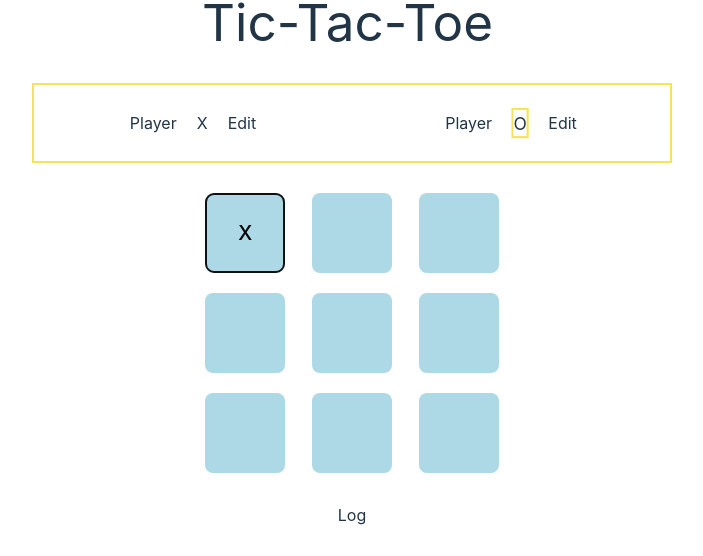
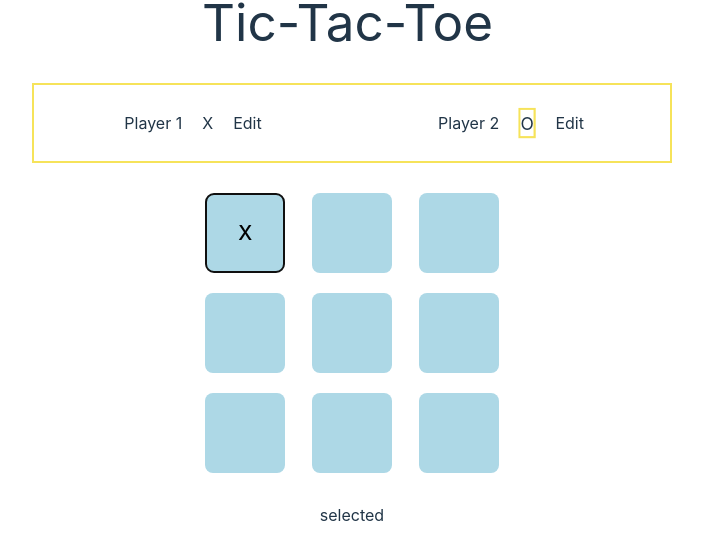
Before and after one commit to Muhammad-Arslan11/tic-tac-toe-react, a React (Vite) app: page / in a window 1280 px wide. Both pictures are taken after a click on the button 533 px from the left and 553 px from the top of the page. Shown: the part 321-877 px from the top of the page, without its empty margins (288-991 px from the left). Built offline with nearby package versions, Linux system fonts and the light colour scheme.

Commit message:
Log component need to be fixed

```diff
--- a/src/App.jsx
+++ b/src/App.jsx
@@ -1,6 +1,7 @@
 
 import Player from './components/Player.jsx';
 import GameBoard from './components/GameBoard.jsx';
+import Log from './components/Log.jsx';
 import './App.css'
 import { useState } from 'react';
 
@@ -9,9 +10,27 @@ import { useState } from 'react';
 
 function App() {
   const [activePlayer, setActivePlayer]  = useState('X');
+  // lift the state from GameBoard component
+  const [gameTurns, setGameTurns] = useState([]);
 
-  function handleSelectSquare(){
+  function handleSelectSquare(rowIndex, colIndex){
     setActivePlayer((currentActivePlayer) => currentActivePlayer === 'X' ? 'O' : 'X');
+
+    setGameTurns((prevTurns)=>{
+
+      let currentPlayer = 'X';
+      if(prevTurns.length > 0 && prevTurns[0].player === 'X'){
+        currentPlayer = 'O';
+      }
+
+      let updatedTurns = [
+        {square: {row : rowIndex, col : colIndex},
+         player: currentPlayer},
+         ...prevTurns  // copy previous data
+        ];
+      return updatedTurns;
+    }
+    );
   }
 
 
@@ -20,13 +39,13 @@ function App() {
     <main>
       <div id="gameContainer">
         <ol className='playersContainer hightlight-player'>
-         <Player name="Player" symbol="X" isActive={activePlayer === 'X'} />
-         <Player name="Player" symbol="O"  isActive={activePlayer === 'O'}/>
+         <Player name="Player 1" symbol="X" isActive={activePlayer === 'X'} />
+         <Player name="Player 2" symbol="O"  isActive={activePlayer === 'O'}/>
         </ol>
-       <GameBoard onPlayerSelect={handleSelectSquare} activePlayerSymbol={activePlayer} />
+       <GameBoard onPlayerSelect={handleSelectSquare} activePlayerSymbol={activePlayer} turns={gameTurns} />
       </div>
 
-      Log
+      <Log turns={gameTurns}/>
     </main>
     </>
   )
--- a/src/components/GameBoard.jsx
+++ b/src/components/GameBoard.jsx
@@ -1,4 +1,4 @@
-import { useState } from "react";
+// import { useState } from "react";
 import PropTypes from 'prop-types';
 
 
@@ -12,21 +12,32 @@ const intialGameBoard =
 
 export default function GameBoard(props){
 
-   const[gameBoard, setGameBoard] = useState(intialGameBoard);
+   let gameBoard = intialGameBoard;
 
-   function handleSelectSquare(rowIndex, colIndex){
-    if(gameBoard[rowIndex][colIndex] !== null) return;
+   for(const turn of props.turns){
+    // twice destructuring
+       const {square, player} = turn;
+       const {row, col} = square;
+
+       gameBoard[row][col] = player;
+
+   }
+
+  //  const[gameBoard, setGameBoard] = useState(intialGameBoard);
+
+  //  function handleSelectSquare(rowIndex, colIndex){
+  //   if(gameBoard[rowIndex][colIndex] !== null) return;
 
 
 
-     setGameBoard((prevGameBoard)=>{
-       const updatedGameBoard = [...prevGameBoard.map((prevArray) => [...prevArray])]; // it hold the content of original array
-        updatedGameBoard[rowIndex][colIndex] = props.activePlayerSymbol;
-        return updatedGameBoard;
-     });
+  //    setGameBoard((prevGameBoard)=>{
+  //      const updatedGameBoard = [...prevGameBoard.map((prevArray) => [...prevArray])]; // it hold the content of original array
+  //       updatedGameBoard[rowIndex][colIndex] = props.activePlayerSymbol;
+  //       return updatedGameBoard;
+  //    });
 
-     props.onPlayerSelect();
-   }
+  //    props.onPlayerSelect();
+  //  }
 
 
     return (
@@ -38,7 +49,7 @@ export default function GameBoard(props){
             <li key={colIndex}>
                 <button
                 className={`game-board-btn ${playerSymbol ? 'marked' : ''}`}
-                onClick={()=> handleSelectSquare(rowIndex,colIndex)}>
+                onClick={()=> props.onPlayerSelect(rowIndex, colIndex)}>
                   {playerSymbol}
                   </button>
             </li>
@@ -54,4 +65,5 @@ export default function GameBoard(props){
 GameBoard.propTypes = {
   onPlayerSelect: PropTypes.func.isRequired,
   activePlayerSymbol: PropTypes.string,
+  turns: PropTypes.array,
 };
--- /dev/null
+++ b/src/components/Log.jsx
@@ -0,0 +1,18 @@
+import PropTypes from 'prop-types';
+
+export default function Log(props){
+    console.log(props);
+
+    return (
+        <>
+        <ol className="log-list">
+            { props.turns.map(turn => <li className="list" key={`${turn.square.row}${turn.square.col}`}>{turn.currentPlayer} selected {turn.row}{turn.col}</li>)
+            }
+        </ol>
+        </>
+    );
+}
+
+Log.propTypes = {
+    turns: PropTypes.array,
+  };
```
